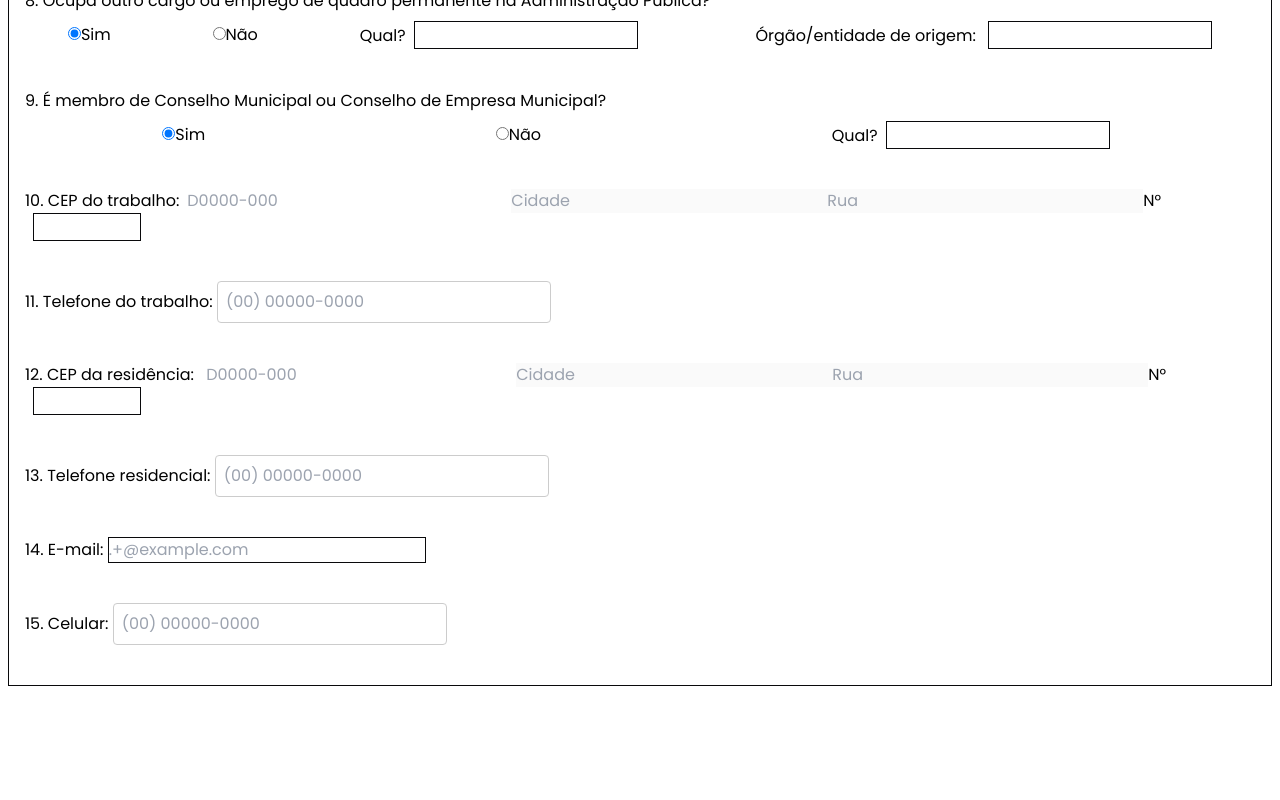
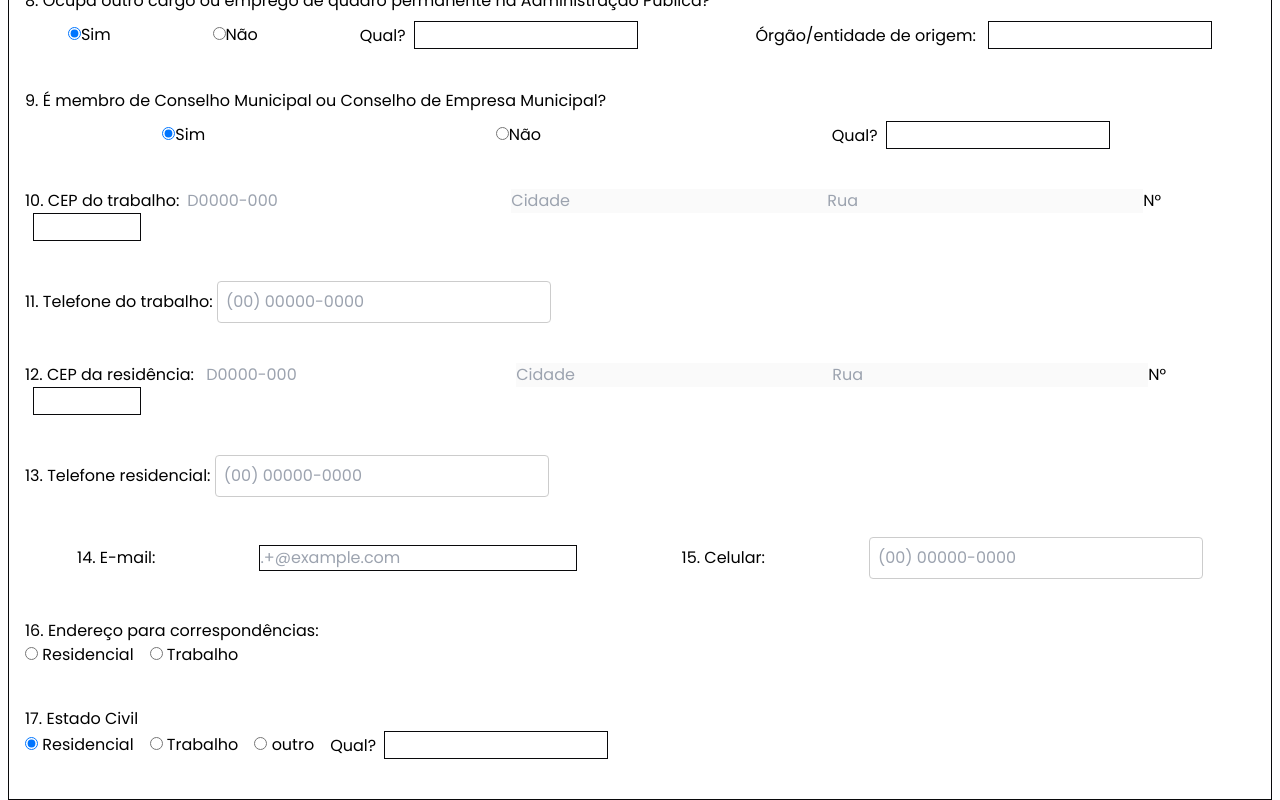
Before and after one commit to ciep-cgm-pvh/formDBAE, a Vue app in the folder frontend/: page / in a window 1280 px wide. Shown: the part 795-1595 px from the top of the page. Before the commit the page ends 1481 px from the top, so only its background shows below. Built offline with nearby package versions, Linux system fonts and the light colour scheme.

Commit message:
TODO: in section with markdown

```diff
--- a/frontend/src/components/Main.vue
+++ b/frontend/src/components/Main.vue
@@ -1,124 +1,340 @@
 <template>
   <div>
-    <h1 class="text-lg font-bold justify-center flex mb-8">Anexo I – Formulário de Declaração de Informações de Bens e
-      Atividades Econômicas</h1>
-    <div class="border-2 flex flex-col items-center justify-center border-zinc-950">
-      <h1 class="text-lg font-semibold flex justify-center">DECLARAÇÃO DE BENS E ATIVIDADES ECONÔMICAS OU PROFISSIONAIS
-        – DBAE</h1>
-      <h4 class="text-sm">( Formulário de acordo com o art. 14 do Decreto n.º 18.270, de 20 de julho de 2022. )</h4>
+    <h1 class="text-lg font-bold justify-center flex mb-8">
+      Anexo I – Formulário de Declaração de Informações de Bens e Atividades
+      Econômicas
+    </h1>
+    <div
+      class="border-2 flex flex-col items-center justify-center border-zinc-950"
+    >
+      <h1 class="text-lg font-semibold flex justify-center">
+        DECLARAÇÃO DE BENS E ATIVIDADES ECONÔMICAS OU PROFISSIONAIS – DBAE
+      </h1>
+      <h4 class="text-sm">
+        ( Formulário de acordo com o art. 14 do Decreto n.º 18.270, de 20 de
+        julho de 2022. )
+      </h4>
 
-      <h2 class="mt-7 font-semibold">Atenção: Todos os campos devem ser respondidos.</h2>
+      <h2 class="mt-7 font-semibold">
+        Atenção: Todos os campos devem ser respondidos.
+      </h2>
       <h2 class="font-semibold">Consulte as normas de preenchimento.</h2>
     </div>
-    <div class="border flex flex-col border-zinc-950 mt-8 justify-center items-start">
+    <div
+      class="border flex flex-col border-zinc-950 mt-8 justify-center items-start"
+    >
       <form id="form" class="mt-8 w-full px-4 space-y-10">
         <h1 class="text-lg font-semibold px-4">I - DADOS PESSOAIS</h1>
         <div class="grid grid-cols-3 gap-4">
           <label for="fullName">1. Nome completo: </label>
-          <input type="text" id="fullName" class="border border-zinc-950 h-7 col-span-2" />
+          <input
+            type="text"
+            id="fullName"
+            class="border border-zinc-950 h-7 col-span-2"
+          />
           <label for="date-input">2. Data de nascimento</label>
-          <input ref="datepicker1" class="border border-zinc-950 w-40 placeholder-center centered-input" id="date-input"
-            placeholder="dd/mm/yyyy" type="text" />
+          <input
+            ref="datepicker1"
+            class="border border-zinc-950 w-40 placeholder-center centered-input"
+            id="date-input"
+            placeholder="dd/mm/yyyy"
+            type="text"
+          />
         </div>
         <div class="grid grid-cols-12 gap-4">
-          <label class="col-span-3" for="skill">3. Formação profissional: </label>
-          <input type="text" id="skill" class="border border-zinc-950 h-7 col-span-3" />
+          <label class="col-span-3" for="skill"
+            >3. Formação profissional:
+          </label>
+          <input
+            type="text"
+            id="skill"
+            class="border border-zinc-950 h-7 col-span-3"
+          />
           <label class="col-span-2 mx-8" for="work">4. Cargo: </label>
-          <input type="text" id="work" class="border border-zinc-950 h-7 col-span-3" />
+          <input
+            type="text"
+            id="work"
+            class="border border-zinc-950 h-7 col-span-3"
+          />
         </div>
         <div class="grid grid-cols-12 gap-4">
-          <label class="col-span-2 mt-2" for="position">5. Cargo Efetivo: </label>
-          <input type="text" id="position" class="border border-zinc-950 h-7 col-span-2 w-40 mt-2 -mx-6" />
-          <label class="col-span-2 w-40 mt-2 -mx-2" for="org">6. Órgão / Entidade: </label>
-          <input type="text" id="org" class="border border-zinc-950 h-7 col-span-3 mt-2 uppercase" />
+          <label class="col-span-2 mt-2" for="position"
+            >5. Cargo Efetivo:
+          </label>
+          <input
+            type="text"
+            id="position"
+            class="border border-zinc-950 h-7 col-span-2 w-40 mt-2 -mx-6"
+          />
+          <label class="col-span-2 w-40 mt-2 -mx-2" for="org"
+            >6. Órgão / Entidade:
+          </label>
+          <input
+            type="text"
+            id="org"
+            class="border border-zinc-950 h-7 col-span-3 mt-2 uppercase"
+          />
           <div class="flex flex-col -mt-10 ml-8">
-            <label class="w-56" for="date-input">7. Data da nomeação/
-              <br> designação: </label>
-            <input ref="datepicker2" class="border border-zinc-950 w-40 placeholder-center centered-input"
-              id="date-input" type="text" placeholder="dd/mm/yyyy" />
+            <label class="w-56" for="date-input"
+              >7. Data da nomeação/ <br />
+              designação:
+            </label>
+            <input
+              ref="datepicker2"
+              class="border border-zinc-950 w-40 placeholder-center centered-input"
+              id="date-input"
+              type="text"
+              placeholder="dd/mm/yyyy"
+            />
           </div>
         </div>
         <div>
-          <legend>8. Ocupa outro cargo ou emprego de quadro permanente na Administração Pública?</legend>
+          <legend>
+            8. Ocupa outro cargo ou emprego de quadro permanente na
+            Administração Pública?
+          </legend>
           <div class="flex items-center gap-4 justify-around mt-2">
             <div>
-              <input type="radio" id="sim1" name="drone1" value="sim1" v-model="selectedOption1" checked />
+              <input
+                type="radio"
+                id="sim1"
+                name="drone1"
+                value="sim1"
+                v-model="selectedOption1"
+                checked
+              />
               <label for="sim1">Sim</label>
             </div>
             <div>
-              <input type="radio" id="nao1" name="drone1" value="nao1" v-model="selectedOption1" />
+              <input
+                type="radio"
+                id="nao1"
+                name="drone1"
+                value="nao1"
+                v-model="selectedOption1"
+              />
               <label for="nao1">Não</label>
             </div>
             <div v-if="selectedOption1 === 'sim1'">
               <label for="outro1">Qual?</label>
-              <input type="text" id="outro1" class="h-7 w-56 mx-2 enabled:border enabled:border-zinc-950"
-                :disabled="selectedOption1 !== 'sim1'" />
+              <input
+                type="text"
+                id="outro1"
+                class="h-7 w-56 mx-2 enabled:border enabled:border-zinc-950"
+                :disabled="selectedOption1 !== 'sim1'"
+              />
             </div>
             <div>
               <label class="mx-2" for="name">Órgão/entidade de origem: </label>
-              <input type="text" id="name" class="border border-zinc-950 h-7 w-56" />
+              <input
+                type="text"
+                id="name"
+                class="border border-zinc-950 h-7 w-56"
+              />
             </div>
           </div>
         </div>
         <div>
-          <legend>9. É membro de Conselho Municipal ou Conselho de Empresa Municipal?</legend>
+          <legend>
+            9. É membro de Conselho Municipal ou Conselho de Empresa Municipal?
+          </legend>
           <div class="flex gap-4 items-center justify-around mt-2">
             <div>
-              <input type="radio" id="sim2" name="drone2" value="sim2" v-model="selectedOption2" checked />
+              <input
+                type="radio"
+                id="sim2"
+                name="drone2"
+                value="sim2"
+                v-model="selectedOption2"
+                checked
+              />
               <label for="sim2">Sim</label>
             </div>
             <div>
-              <input type="radio" id="nao2" name="drone2" value="nao2" v-model="selectedOption2" />
+              <input
+                type="radio"
+                id="nao2"
+                name="drone2"
+                value="nao2"
+                v-model="selectedOption2"
+              />
               <label for="nao2">Não</label>
             </div>
             <div v-if="selectedOption2 === 'sim2'">
-              <label for="outro2" :disabled="selectedOption2 !== 'sim2'">Qual?</label>
-              <input type="text" id="outro2" class="h-7 w-56 mx-2 enabled:border enabled:border-zinc-950"
-                :disabled="selectedOption2 !== 'sim2'" />
+              <label for="outro2" :disabled="selectedOption2 !== 'sim2'"
+                >Qual?</label
+              >
+              <input
+                type="text"
+                id="outro2"
+                class="h-7 w-56 mx-2 enabled:border enabled:border-zinc-950"
+                :disabled="selectedOption2 !== 'sim2'"
+              />
             </div>
           </div>
         </div>
         <div>
           <label for="cep1">10. CEP do trabalho:</label>
-          <input v-model="cep1" @input="handleInputCep1" name="cep1" placeholder="D0000-000"
-            class="outline-none mx-2" />
-          <input v-model="cidade1" name="cidade" placeholder="Cidade" disabled />
+          <input
+            v-model="cep1"
+            @input="handleInputCep1"
+            name="cep1"
+            placeholder="D0000-000"
+            class="outline-none mx-2"
+          />
+          <input
+            v-model="cidade1"
+            name="cidade"
+            placeholder="Cidade"
+            disabled
+          />
           <input v-model="logradouro1" name="rua" placeholder="Rua" disabled />
           <!-- N° -->
           <label for="numberAddress">N°</label>
-          <input type="text" class="border border-zinc-950 h-7 mx-2" size="5" id="numberAddress"
-            @input="handleInputNumber" />
+          <input
+            type="text"
+            class="border border-zinc-950 h-7 mx-2"
+            size="5"
+            id="numberAddress"
+            @input="handleInputNumber"
+          />
         </div>
         <div>
           <label for="phone">11. Telefone do trabalho: </label>
-          <input type="text" id="phone" v-model="formattedPhone" @input="handleInput" placeholder="(00) 00000-0000"
-            maxlength="16">
+          <input
+            type="text"
+            id="phone"
+            v-model="formattedPhone"
+            @input="handleInput"
+            placeholder="(00) 00000-0000"
+            maxlength="16"
+          />
         </div>
         <div>
           <label for="cep2">12. CEP da residência: </label>
-          <input v-model="cep2" @input="handleInputCep2" name="cep2" placeholder="D0000-000" class="outline-none mx-2"
-            size="19" />
-          <input v-model="cidade2" name="cidade" placeholder="Cidade" disabled />
+          <input
+            v-model="cep2"
+            @input="handleInputCep2"
+            name="cep2"
+            placeholder="D0000-000"
+            class="outline-none mx-2"
+            size="19"
+          />
+          <input
+            v-model="cidade2"
+            name="cidade"
+            placeholder="Cidade"
+            disabled
+          />
           <input v-model="logradouro2" name="rua" placeholder="Rua" disabled />
           <!-- N° 2 -->
           <label for="numberAddress2">N°</label>
-          <input type="text" class="border border-zinc-950 h-7 mx-2" size="5" id="numberAddress2"
-            @input="handleInputNumber2" />
+          <input
+            type="text"
+            class="border border-zinc-950 h-7 mx-2"
+            size="5"
+            id="numberAddress2"
+            @input="handleInputNumber2"
+          />
         </div>
         <div>
           <label for="phone">13. Telefone residencial: </label>
-          <input type="text" id="phone" v-model="formattedPhone" @input="handleInput" placeholder="(00) 00000-0000"
-            maxlength="16">
+          <input
+            type="text"
+            id="phone"
+            v-model="formattedPhone"
+            @input="handleInput"
+            placeholder="(00) 00000-0000"
+            maxlength="16"
+          />
+        </div>
+        <div class="flex justify-around items-center">
+          <label for="email">14. E-mail: </label>
+          <input
+            type="email"
+            id="email"
+            pattern=".+@example\.com"
+            size="20"
+            required
+            class="border border-zinc-950"
+            placeholder=".+@example.com"
+          />
+          <label for="phone">15. Celular: </label>
+          <input
+            type="text"
+            id="phone"
+            v-model="formattedPhone"
+            @input="handleInput"
+            placeholder="(00) 00000-0000"
+            maxlength="16"
+          />
         </div>
         <div>
-          <label for="email">14. E-mail: </label>
-          <input type="email" id="email" pattern=".+@example\.com" size="20" required class="border border-zinc-950"
-            placeholder=".+@example.com" />
+          <label>16. Endereço para correspondências: </label>
+          <div class="flex items-center gap-4">
+            <div>
+              <input
+                type="radio"
+                id="Residencial"
+                name="address"
+                value="Residencial"
+                checked
+              />
+              <label for="Residencial"> Residencial</label>
+            </div>
+            <div>
+              <input
+                type="radio"
+                id="Trabalho"
+                name="address"
+                value="Trabalho"
+              />
+              <label for="Trabalho"> Trabalho</label>
+            </div>
+          </div>
         </div>
+        <!-- TODO fazer essa sessão -->
         <div>
-          <label for="phone">15. Celular: </label>
-          <input type="text" id="phone" v-model="formattedPhone" @input="handleInput" placeholder="(00) 00000-0000"
-            maxlength="16">
+          <label>17. Estado Civil </label>
+          <div class="flex items-center gap-4">
+            <div>
+              <input
+                type="radio"
+                id="Residencial"
+                name="address"
+                value="Residencial"
+                checked
+              />
+              <label for="Residencial"> Residencial</label>
+            </div>
+            <div>
+              <input
+                type="radio"
+                id="Trabalho"
+                name="address"
+                value="Trabalho"
+              />
+              <label for="Trabalho"> Trabalho</label>
+            </div>
+            <div>
+              <input
+                type="radio"
+                id="Trabalho"
+                name="address"
+                value="Trabalho"
+              />
+              <label for="Trabalho"> outro</label>
+            </div>
+            <div v-if="selectedOption1 === 'sim1'">
+              <label for="outro1">Qual?</label>
+              <input
+                type="text"
+                id="outro1"
+                class="h-7 w-56 mx-2 enabled:border enabled:border-zinc-950"
+                :disabled="selectedOption1 !== 'sim1'"
+              />
+            </div>
+          </div>
         </div>
         <div>
 
@@ -129,22 +345,16 @@
 </template>
 
 <script>
-import { onMounted } from 'vue';
-import { useCep } from './lib/useCep';
+import { onMounted, ref } from "vue";
+import { useCep } from "./lib/useCep";
 import { useDatepicker } from "./lib/useDatepicker";
 import { useFormatPhone } from "./lib/useFormatPhone";
-import { ref } from 'vue';
 
 export default {
   setup() {
-
-    const {
-      datepicker1,
-      datepicker2,
-      initializeDatepickers
-    } = useDatepicker();
-    const selectedOption1 = ref('sim1');
-    const selectedOption2 = ref('sim2');
+    const { datepicker1, datepicker2, initializeDatepickers } = useDatepicker();
+    const selectedOption1 = ref("sim1");
+    const selectedOption2 = ref("sim2");
 
     const {
       cep1,
@@ -158,15 +368,11 @@ export default {
       fetchCepData,
     } = useCep();
 
-    const {
-      phone,
-      formattedPhone,
-      formatPhone
-    } = useFormatPhone();
+    const { phone, formattedPhone, formatPhone } = useFormatPhone();
 
     const handleInputNumber = (event) => {
-      let input = event.target.value.replace(/\D/g, '');
-      let numberAddressInPortoVelho = 5
+      let input = event.target.value.replace(/\D/g, "");
+      const numberAddressInPortoVelho = 5;
       if (input.length > numberAddressInPortoVelho) {
         input = input.slice(0, numberAddressInPortoVelho);
       }
@@ -174,8 +380,8 @@ export default {
     };
 
     const handleInputNumber2 = (event) => {
-      let input = event.target.value.replace(/\D/g, '');
-      let numberAddressInPortoVelho = 5
+      let input = event.target.value.replace(/\D/g, "");
+      const numberAddressInPortoVelho = 5;
       if (input.length > numberAddressInPortoVelho) {
         input = input.slice(0, numberAddressInPortoVelho);
       }
@@ -184,7 +390,7 @@ export default {
 
     // Formatting phone
     const handleInput = (event) => {
-      phone.value = event.target.value.replace(/\D/g, '');
+      phone.value = event.target.value.replace(/\D/g, "");
       formatPhone();
     };
     // Formatting cep
@@ -227,9 +433,9 @@ export default {
       handleInputNumber,
       handleInputNumber2,
       selectedOption1,
-      selectedOption2
+      selectedOption2,
     };
-  }
+  },
 };
 </script>
 
```
